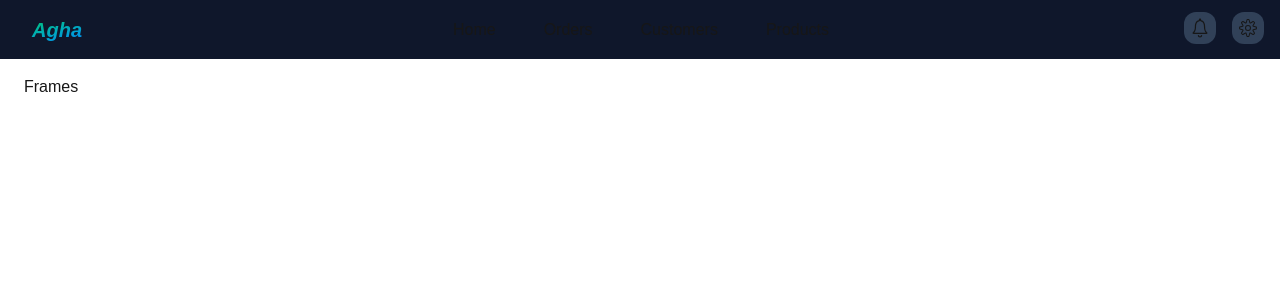
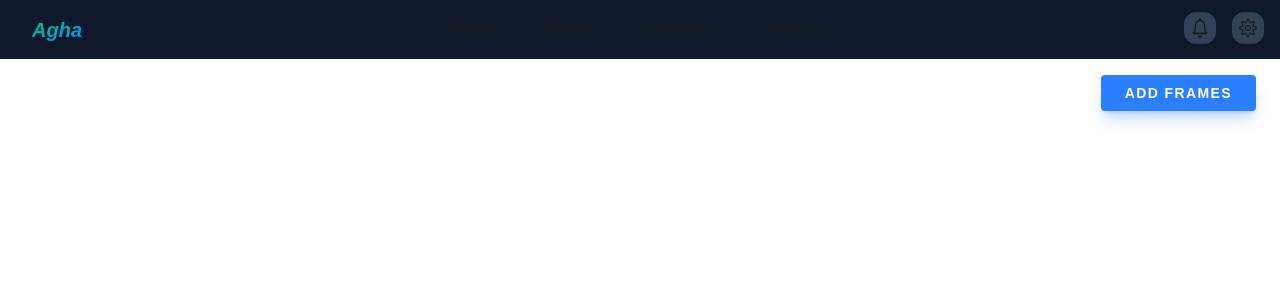
Before and after one commit to yasseragha1999/Agha-Optics, a Next.js app: page /products/frames in a window 1280 px wide. Shown: the top 300 px of the page. Built offline with nearby package versions, Linux system fonts and the light colour scheme.

Commit message:
add Button in table

```diff
--- a/src/app/products/frames/page.jsx
+++ b/src/app/products/frames/page.jsx
@@ -1,8 +1,9 @@
+import AghaTable from "@/components/AghaTable/AghaTable";
 
 const Frames = () => {
     return (
         <div>
-            Frames
+            <AghaTable/>
         </div>
     );
 };
--- a/src/app/products/lenses/page.jsx
+++ b/src/app/products/lenses/page.jsx
@@ -1,8 +1,9 @@
+import AghaTable from "@/components/AghaTable/AghaTable";
 
 const Lenses = () => {
     return (
         <div>
-            lenses
+            <AghaTable/>
         </div>
     );
 };
--- a/src/components/AghaTable/AghaTable.jsx
+++ b/src/components/AghaTable/AghaTable.jsx
@@ -1,8 +1,20 @@
 const AghaTable = () => {
+    let textButton = "Add Frames";
+
     return (
-        <div>
-            AghaTable
-        </div>
+        <>
+            <section>
+                <div className={"flex justify-between"}>
+                    <div></div>
+                    <button type="button"
+                            className={`px-6 py-2 active:scale-95 transition bg-blue-500 rounded text-white shadow-lg shadow-blue-500/30 text-sm font-bold
+                            cursor-pointer  tracking-widest
+                            `}>{textButton.toUpperCase()}
+                    </button>
+
+                </div>
+            </section>
+        </>
     );
 };
 
```
